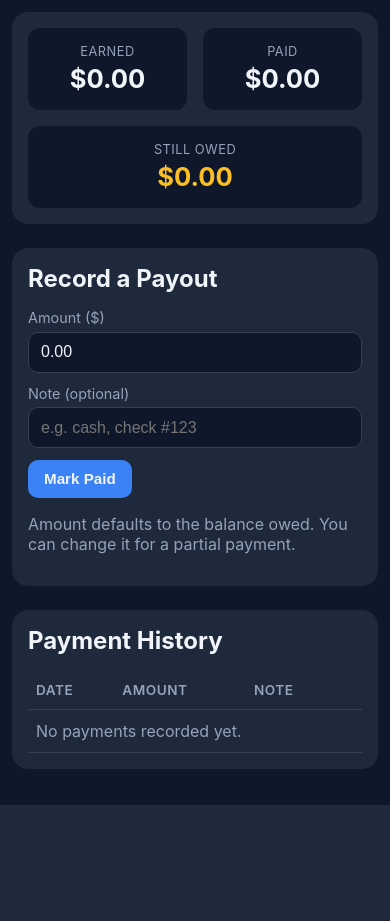
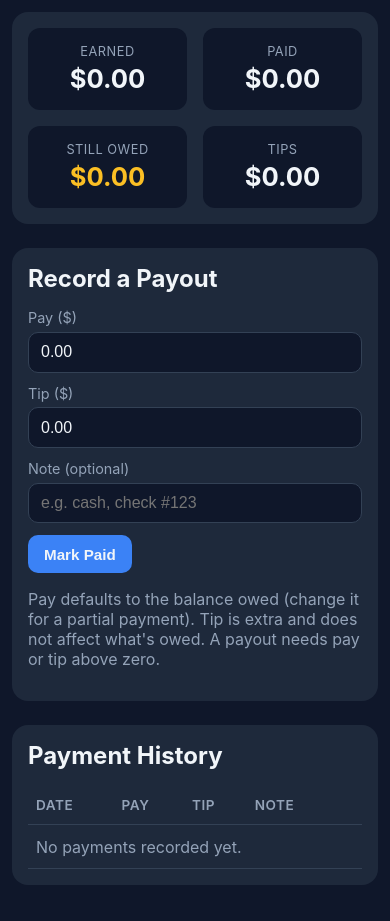
Before and after one commit to ayi102/TimeKeeper, a Flask app: template templates/payments.html in a window 390 px wide. Shown: the part 73-994 px from the top of the page. Before the commit the page ends 878 px from the top, so only its background shows below. Run offline with Flask 3, Linux system fonts and the light colour scheme; the template is opened without the code that fills it, so the values that code supplies are empty; parts of the project's set-up code (start-up, migrations or seed data) failed here and were passed over.

Commit message:
Track tips on payouts, separate from wages
A payout now records a pay amount (wages, reduces what's owed) and a tip
(extra money passed through, tracked separately). Tips never affect the
Owed balance.

- db: add payments.tip with an idempotent ALTER-TABLE migration so the
  live database upgrades on restart, preserving existing payments.
- payout form: Pay + Tip fields; a payout needs pay or tip above zero.
- show a running Tips total on the payments page, admin home cards,
  the All-Time summary table, and the weekly email.
- wrap the (wider) summary table so it scrolls on phones instead of
  widening the page.

Co-Authored-By: Claude Opus 4.8 (1M context) <noreply@anthropic.com>

```diff
--- a/app.py
+++ b/app.py
@@ -87,7 +87,7 @@ def summarize_employees():
         "SELECT * FROM employees ORDER BY active DESC, name COLLATE NOCASE"
     ).fetchall()
     entries = conn.execute("SELECT * FROM time_entries").fetchall()
-    payments = conn.execute("SELECT employee_id, amount FROM payments").fetchall()
+    payments = conn.execute("SELECT employee_id, amount, tip FROM payments").fetchall()
     conn.close()
 
     now = datetime.now()
@@ -95,8 +95,10 @@ def summarize_employees():
     for e in entries:
         by_emp.setdefault(e["employee_id"], []).append(e)
     paid_by = {}
+    tips_by = {}
     for p in payments:
         paid_by[p["employee_id"]] = paid_by.get(p["employee_id"], 0.0) + p["amount"]
+        tips_by[p["employee_id"]] = tips_by.get(p["employee_id"], 0.0) + p["tip"]
 
     result = []
     for emp in employees:
@@ -117,6 +119,7 @@ def summarize_employees():
                 "pay": pay,
                 "paid": paid,
                 "owed": round(pay - paid, 2),
+                "tips": round(tips_by.get(emp["id"], 0.0), 2),
             }
         )
     return result
@@ -407,9 +410,10 @@ def admin():
     employees = summarize_employees()
     grand_total = round(sum(e["pay"] for e in employees), 2)
     total_owed = round(sum(e["owed"] for e in employees), 2)
+    total_tips = round(sum(e["tips"] for e in employees), 2)
     return render_template(
         "admin.html", employees=employees, grand_total=grand_total,
-        total_owed=total_owed, ip=get_lan_ip()
+        total_owed=total_owed, total_tips=total_tips, ip=get_lan_ip()
     )
 
 
@@ -431,6 +435,7 @@ def admin_summary():
         all_total=round(sum(e["pay"] for e in alltime), 2),
         all_paid=round(sum(e["paid"] for e in alltime), 2),
         all_owed=round(sum(e["owed"] for e in alltime), 2),
+        all_tips=round(sum(e["tips"] for e in alltime), 2),
     )
 
 
@@ -577,24 +582,29 @@ def employee_payments(emp_id):
 @app.post("/admin/employee/<int:emp_id>/payout")
 @admin_required
 def record_payout(emp_id):
-    amount = request.form.get("amount") or "0"
     note = (request.form.get("note") or "").strip()
-    try:
-        amount = round(float(amount), 2)
-    except ValueError:
-        amount = 0.0
-    if amount <= 0:
-        flash("Enter a payout amount greater than zero.", "error")
+
+    def money(field):
+        try:
+            return max(0.0, round(float(request.form.get(field) or "0"), 2))
+        except ValueError:
+            return 0.0
+
+    amount = money("amount")  # wages — reduces what's owed
+    tip = money("tip")        # extra, tracked separately
+    if amount + tip <= 0:
+        flash("Enter a pay or tip amount greater than zero.", "error")
         return redirect(url_for("employee_payments", emp_id=emp_id))
 
     conn = db.get_db()
     conn.execute(
-        "INSERT INTO payments (employee_id, amount, paid_at, note) VALUES (?,?,?,?)",
-        (emp_id, amount, db.now_iso(), note),
+        "INSERT INTO payments (employee_id, amount, tip, paid_at, note) VALUES (?,?,?,?,?)",
+        (emp_id, amount, tip, db.now_iso(), note),
     )
     conn.commit()
     conn.close()
-    flash(f"Recorded payout of ${amount:.2f}.", "ok")
+    paid_msg = f"${amount:.2f}" + (f" + ${tip:.2f} tip" if tip else "")
+    flash(f"Recorded payout of {paid_msg}.", "ok")
     return redirect(url_for("employee_payments", emp_id=emp_id))
 
 
--- a/static/style.css
+++ b/static/style.css
@@ -195,6 +195,10 @@ input:focus { outline: 2px solid var(--blue); border-color: var(--blue); }
 .card.login input { width: 100%; margin-bottom: 1rem; text-align: center; font-size: 1.25rem; }
 .card.login .btn { width: 100%; }
 
+/* Wraps a wide table so it scrolls on its own instead of widening the page
+   (used on the Summary page, which stays a full table on phones). */
+.table-wrap { overflow-x: auto; -webkit-overflow-scrolling: touch; }
+
 /* Week-fill navigation (prev / range / next) */
 .weeknav { display: flex; align-items: center; justify-content: space-between; gap: .75rem; margin-bottom: 1rem; }
 .weeknav-label { text-align: center; line-height: 1.3; }
--- a/templates/payments.html
+++ b/templates/payments.html
@@ -4,7 +4,7 @@
   <meta charset="utf-8">
   <meta name="viewport" content="width=device-width, initial-scale=1">
   <title>{{ emp.name }} · Payments</title>
-  <link rel="stylesheet" href="{{ url_for('static', filename='style.css') }}">
+  <link rel="stylesheet" href="{{ url_for('static', filename='style.css', v=2) }}">
 </head>
 <body class="admin">
   <header class="adminbar">
@@ -26,33 +26,39 @@
           <span class="stat-val">${{ '%.2f'|format(emp.paid) }}</span></div>
         <div class="stat owed"><span class="stat-label">Still owed</span>
           <span class="stat-val">${{ '%.2f'|format(emp.owed) }}</span></div>
+        <div class="stat"><span class="stat-label">Tips</span>
+          <span class="stat-val">${{ '%.2f'|format(emp.tips) }}</span></div>
       </div>
     </section>
 
     <section class="card">
       <h2>Record a Payout</h2>
       <form method="post" action="{{ url_for('record_payout', emp_id=emp.id) }}" class="rowform">
-        <label>Amount ($)
-          <input type="number" name="amount" min="0.01" step="0.01"
-                 value="{{ '%.2f'|format(emp.owed if emp.owed > 0 else 0) }}" required></label>
+        <label>Pay ($)
+          <input type="number" name="amount" min="0" step="0.01"
+                 value="{{ '%.2f'|format(emp.owed if emp.owed > 0 else 0) }}"></label>
+        <label>Tip ($)
+          <input type="number" name="tip" min="0" step="0.01" value="0.00"></label>
         <label>Note (optional)
           <input type="text" name="note" placeholder="e.g. cash, check #123"></label>
         <div class="rowform-actions">
           <button type="submit" class="btn primary">Mark Paid</button>
         </div>
       </form>
-      <p class="muted">Amount defaults to the balance owed. You can change it for a partial payment.</p>
+      <p class="muted">Pay defaults to the balance owed (change it for a partial payment). Tip is extra and
+        does not affect what's owed. A payout needs pay or tip above zero.</p>
     </section>
 
     <section class="card">
       <h2>Payment History</h2>
       <table class="data">
-        <thead><tr><th>Date</th><th>Amount</th><th>Note</th><th></th></tr></thead>
+        <thead><tr><th>Date</th><th>Pay</th><th>Tip</th><th>Note</th><th></th></tr></thead>
         <tbody>
           {% for p in payments %}
           <tr>
             <td>{{ p.paid_at|fmt_dt }}</td>
             <td>${{ '%.2f'|format(p.amount) }}</td>
+            <td>{{ '${:.2f}'.format(p.tip) if p.tip else '—' }}</td>
             <td>{{ p.note or '' }}</td>
             <td class="actions">
               <form method="post" action="{{ url_for('delete_payment', pid=p.id) }}"
@@ -62,7 +68,7 @@
             </td>
           </tr>
           {% else %}
-          <tr><td colspan="4" class="muted">No payments recorded yet.</td></tr>
+          <tr><td colspan="5" class="muted">No payments recorded yet.</td></tr>
           {% endfor %}
         </tbody>
       </table>
```
Also changed, not shown: db.py (+13 -1 lines), templates/admin.html (+5 -3 lines), templates/summary.html (+6 -3 lines), weekly_email.py (+14 -9 lines).
